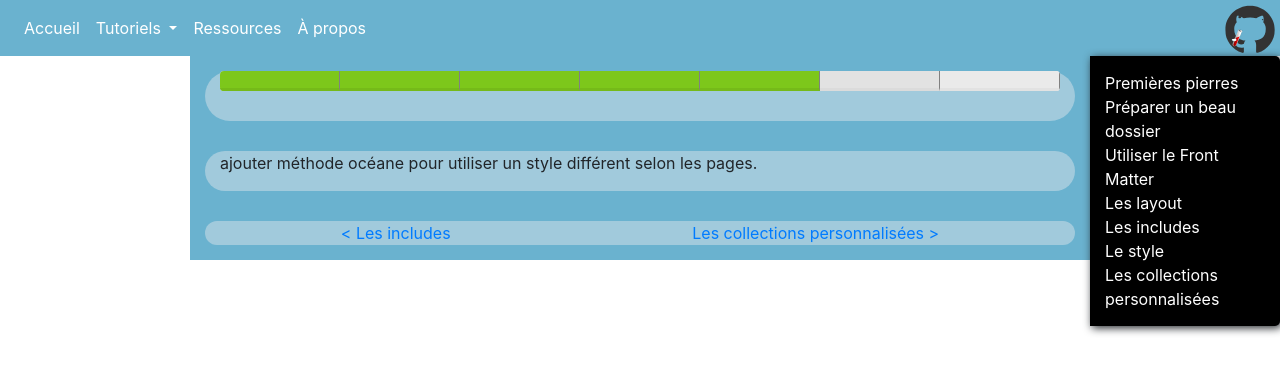
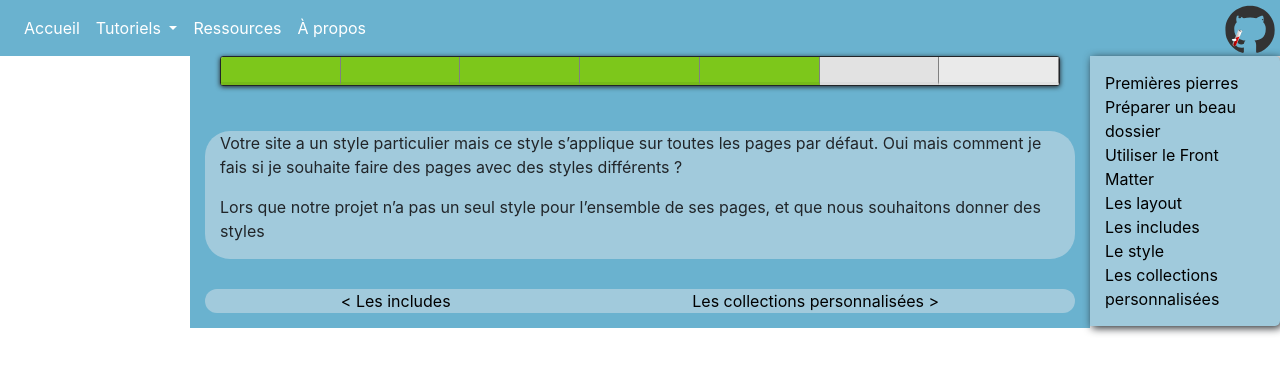
Before and after one commit to OceaneRFT/jekyll-starter, a Jekyll site: the page built from _tutoriels/tuto6-style.md, in a window 1280 px wide. Shown: the top 374 px of the page. Built offline with Jekyll 4.4.1, drawn with Linux system fonts in a browser that asks for light colours.

Commit message:
modif style

```diff
--- a/_layouts/tutoriels.html
+++ b/_layouts/tutoriels.html
@@ -6,7 +6,7 @@ style_name: tutoriels
     Comme "default.html" elle s'insérera dans le layout de base, nous souhaitons lui donner un CSS différent, c'est pour cela que nous lui
     donnons dans cette variable que nous avons prédéfini sur la page "base.html"
 -->
-<div class="col-12 col-page">
+<div class="col-12">
 {% include progress.html %}
 </div>
 <div class="col-12 col-page">
--- a/_sass/main.scss
+++ b/_sass/main.scss
@@ -28,14 +28,14 @@ body{
     & .nav-right {
         margin-left: 885px;
         padding: 15px;
-        background-color:  black;
+        background-color:  rgb(160, 202, 220);
         border-bottom-right-radius: 5px;
         border-top-right-radius: 5px;
         position: fixed;
         display: flex;
         flex-direction: column;
         & .nav_right-link {
-            color: white;
+            color: black;
             &:hover {
                 text-decoration: underline;
             }
@@ -44,7 +44,7 @@ body{
 }
 
 img {
-    box-shadow: 5px 5px 6px -3px;
+    box-shadow: 5px 5px 6px -3px black;
 }
 
 code {
@@ -62,3 +62,7 @@ code {
 ol{
     margin-bottom: 25px;
 }
+
+a{
+    color: black;
+}
--- a/_sass/progress.scss
+++ b/_sass/progress.scss
@@ -6,10 +6,13 @@ $offset_parent: 0px;
 
 section.progress {
     display: flex;
-    height: 20px;
+    height: 30px;
     margin-bottom: 30px;
     margin-left: $offset_parent;
     margin-right: $offset_parent;
+    border: 1px solid;
+    border-radius: 3px;
+    box-shadow: 0px 1px 5px;
 
     a.step {
       flex-grow: 1;
--- a/_tutoriels/tuto6-style.md
+++ b/_tutoriels/tuto6-style.md
@@ -3,5 +3,7 @@ layout: tutoriels
 title: Le style
 order: 6
 ---
+Votre site a un style particulier mais ce style s'applique sur toutes les pages par défaut.
+Oui mais comment je fais si je souhaite faire des pages avec des styles différents ?
 
-ajouter méthode océane pour utiliser un style différent selon les pages.
+Lors que notre projet n'a pas un seul style pour l'ensemble de ses pages, et que nous souhaitons donner des styles
```
Also changed, not shown: _tutoriels/tuto2-dossiers.md (+14 -8 lines).
